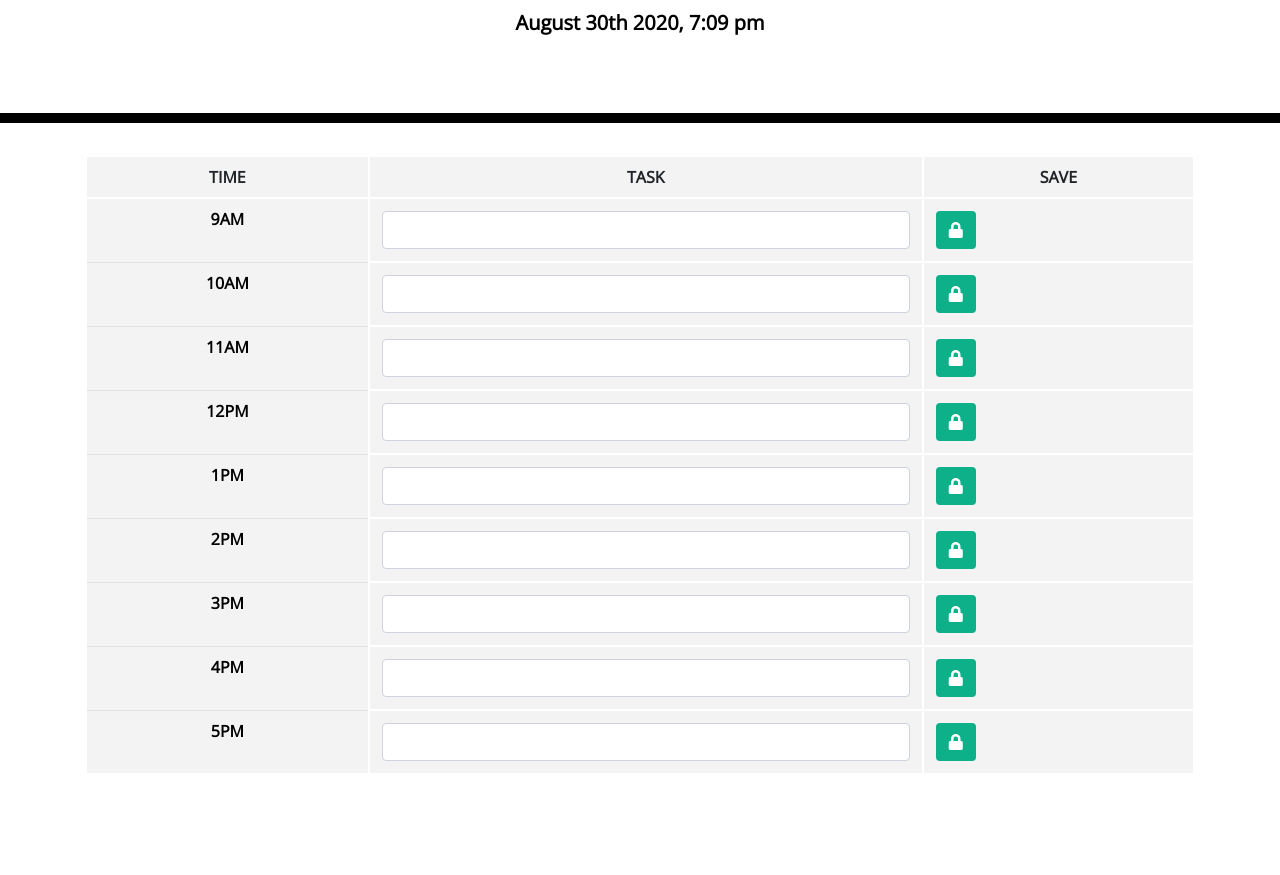
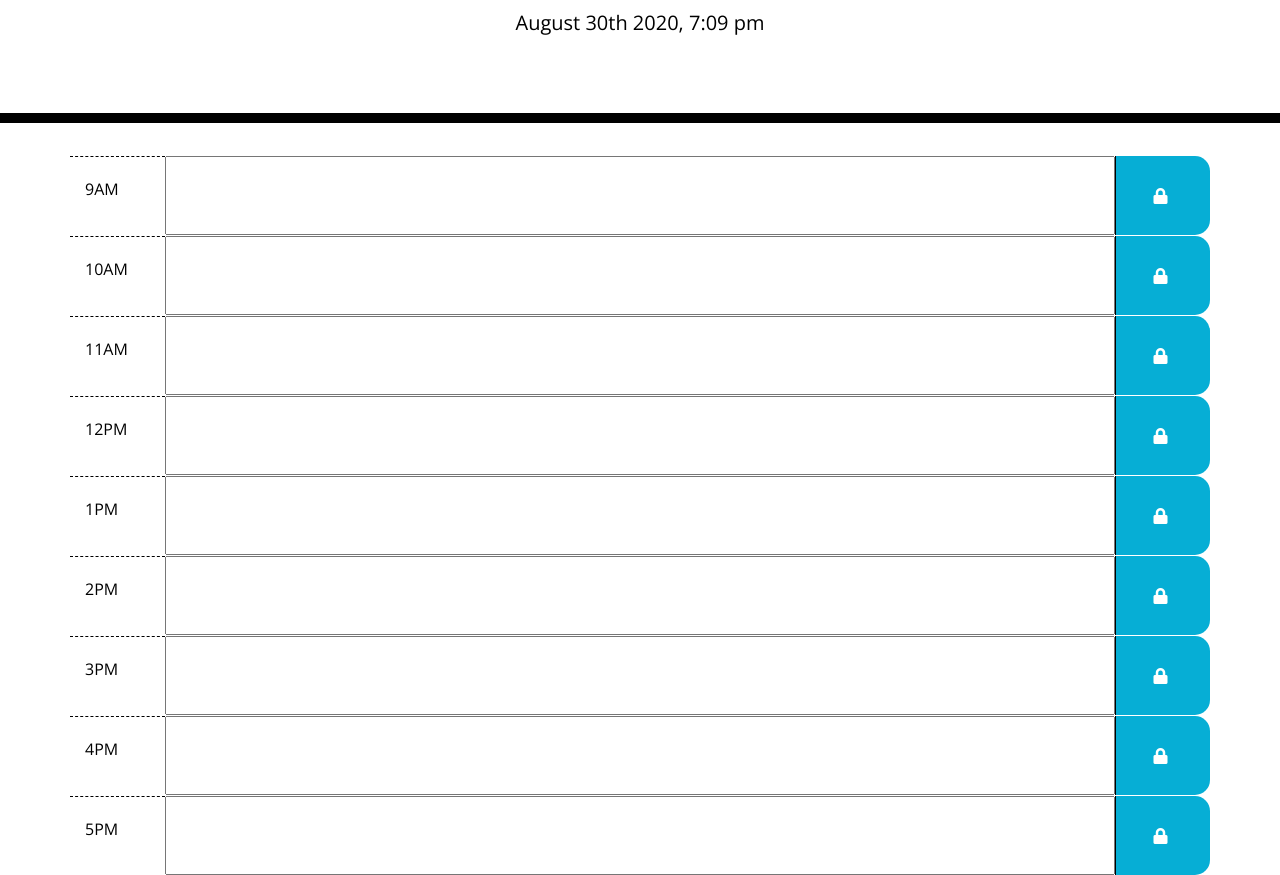
Before and after one commit to Joseph-D98/work-day-scheduler, a plain HTML site: page index.html in a window 1280 px wide. Shown: the part 181-1056 px from the top of the page. Before the commit the page ends 972 px from the top, so only its background shows below. Drawn offline with nearby package versions, Linux system fonts and the light colour scheme.

Commit message:
adjusted html and css to follow mock-up

```diff
--- a/assets/js/script.js
+++ b/assets/js/script.js
@@ -1,10 +1,33 @@
+var todoInput = document.querySelectorAll(".todo-text");
+var btn = document.querySelectorAll(".btn");
+
+//Load jQuery
 $(document).ready(function () {
 
-// Show Date and Time in Header
-$('#currentDay').append();
+    // Show Date and Time in Header
+    $('#currentDay').append();
 
-function addDate() {
-    $('#currentDay').html(moment().format('MMMM Do YYYY, h:mm a'));
-} setInterval(addDate, 1000);
+    function addDate() {
+        $('#currentDay').html(moment().format('MMMM Do YYYY, h:mm a'));
+    } setInterval(addDate, 1000);
 
 });
+
+
+// Change the color scheme for the given hours of the day
+
+var repeater;
+
+function showcurrenttime() {
+    //$('.crnttym').text(moment().format('MMMM Do YYYY, h:mm a'));
+    $('.todoInput').each(function (i, el) {
+        if ($(this).data('time') < moment().format('YYYYMMDDHHmm')) {
+            $(this).parent().addClass('.past');
+        };
+        if ($(this).data('time') > moment().format('YYYYMMDDHHmm') && $(this).data('time') < moment().add('h', 1).format('YYYYMMDDHHmm')) {
+            $(this).parent().addClass('.present');
+        };
+    });
+    repeater = setTimeout(showcurrenttime);
+}
+showcurrenttime();
--- a/assets/style/style.css
+++ b/assets/style/style.css
@@ -1,10 +1,11 @@
 body {
-  font-family: 'Open Sans', sans-serif;
+  font-family: 'Open Sans',
+  sans-serif;
   font-size: 16px;
   line-height: 1;
 }
 
-textarea{
+textarea {
   background: transparent;
   border: none;
   resize: none;
@@ -21,11 +22,11 @@ textarea{
   border-bottom: 10px solid black;
 }
 
-.description{
+.description {
   white-space: pre-wrap;
 }
 
-.time-block{
+.time-block {
   text-align: center;
   border-radius: 15px;
 }
@@ -33,7 +34,8 @@ textarea{
 .row {
   white-space: pre-wrap;
   height: 80px;
-  border-top: 1px solid white;;
+  border-top: 1px solid white;
+  ;
 }
 
 .hour {
@@ -70,47 +72,10 @@ textarea{
   transition: all .3s ease-in-out;
 }
 
-table {
-  background-color: #f3f3f3;
+.fas {
+  position: absolute;
+  height: 20px;
+  width: 20px;
+  top: 40%;
+  left: 40%;
 }
-
-th #time {
-  color: white;
-}
-
-.time {
-  color: #000;
-}
-
-head {
-  text-align: center;
-  font-family: 'Lucida Sans', 'Lucida Sans Regular', 'Lucida Grande', 'Lucida Sans Unicode', Geneva, Verdana, sans-serif;
-}
-
-th {
-  text-align: center;
-}
-
-table.table-bordered {
-  border: 2px solid white;
-  margin-top: 20px;
-}
-
-table.table-bordered>thead>tr>th {
-  border: 2px solid white;
-}
-
-table.table-bordered>tbody>tr>td {
-  border: 2px solid white;
-}
-
-.btn {
-  background-color: #0db089;
-  color: white;
-}
-
-#currentDay {
-  color: #000;
-  size: 30px;
-  font-weight: bold;
-}
--- a/index.html
+++ b/index.html
@@ -1,23 +1,14 @@
 <!DOCTYPE html>
 <html lang="en">
+
 <head>
   <meta charset="UTF-8" />
   <meta name="viewport" content="width=device-width, initial-scale=1.0" />
   <meta http-equiv="X-UA-Compatible" content="ie=edge" />
-    <link
-      rel="stylesheet"
-      href="https://stackpath.bootstrapcdn.com/bootstrap/4.3.1/css/bootstrap.min.css"
-    />
-    <link
-      rel="stylesheet"
-      href="https://use.fontawesome.com/releases/v5.8.1/css/all.css"
-      integrity="sha384-50oBUHEmvpQ+1lW4y57PTFmhCaXp0ML5d60M1M7uH2+nqUivzIebhndOJK28anvf"
-      crossorigin="anonymous"
-    />
-    <link
-      href="https://fonts.googleapis.com/css?family=Open+Sans&display=swap"
-      rel="stylesheet"
-    />
+  <link rel="stylesheet" href="https://stackpath.bootstrapcdn.com/bootstrap/4.3.1/css/bootstrap.min.css" />
+  <link rel="stylesheet" href="https://use.fontawesome.com/releases/v5.8.1/css/all.css"
+    integrity="sha384-50oBUHEmvpQ+1lW4y57PTFmhCaXp0ML5d60M1M7uH2+nqUivzIebhndOJK28anvf" crossorigin="anonymous" />
+  <link href="https://fonts.googleapis.com/css?family=Open+Sans&display=swap" rel="stylesheet" />
   <link rel="stylesheet" href="./assets/style/style.css" />
   <title>Work Day Scheduler</title>
 </head>
@@ -28,69 +19,65 @@
     <p class="lead">A simple calendar app for scheduling your work day</p>
     <p id="currentDay" class="lead"></p>
   </header>
+
   <div class="container">
-      <table class="table table-bordered">
-        <!--Header for columns-->
-        <thead>
-          <tr class="header">
-            <th scope="col" id="timeHeader">TIME</th>
-            <th scope="col" id="taskHeader" class="col-6">TASK</th>
-            <th scope="col" id="saveHeader">SAVE</th>
-          </tr>
-        </thead>
-        <!--Line for each time slot -->
-        <tbody>
-          <tr>
-            <th scope="row" class="time">9AM</th>
-            <td><input type="text" class="form-control"></td>
-            <td><button type="button" class="btn"><i class="fas fa-lock" aria-hidden="true"></i></button></td>
-          </tr>
-          <tr>
-            <th scope="row" class="time">10AM</th>
-            <td><input type="text" class="form-control"></td>
-            <td><button type="button" class="btn"><i class="fas fa-lock" aria-hidden="true"></i></button></td>
-          </tr>
-          <tr>
-            <th scope="row" class="time">11AM</th>
-            <td><input type="text" class="form-control"></td>
-            <td><button type="button" class="btn"><i class="fas fa-lock" aria-hidden="true"></i></button></td>
-          </tr>
-          <tr>
-            <th scope="row" class="time">12PM</th>
-            <td><input type="text" class="form-control"></td>
-            <td><button type="button" class="btn"><i class="fas fa-lock" aria-hidden="true"></i></button></td>
-          </tr>
-          <tr>
-            <th scope="row" class="time">1PM</th>
-            <td><input type="text" class="form-control"></td>
-            <td><button type="button" class="btn"><i class="fas fa-lock" aria-hidden="true"></i></button></td>
-          </tr>
-          <tr>
-            <th scope="row" class="time">2PM</th>
-            <td><input type="text" class="form-control"></td>
-            <td><button type="button" class="btn"><i class="fas fa-lock" aria-hidden="true"></i></button></td>
-          </tr>
-          <tr>
-            <th scope="row" class="time">3PM</th>
-            <td><input type="text" class="form-control"></td>
-            <td><button type="button" class="btn"><i class="fas fa-lock" aria-hidden="true"></i></button></td>
-          </tr>
-          <tr>
-            <th scope="row" class="time">4PM</th>
-            <td><input type="text" class="form-control"></td>
-            <td><button type="button" class="btn"><i class="fas fa-lock" aria-hidden="true"></i></button></td>
-          </tr>
-          <tr>
-            <th scope="row" class="time">5PM</th>
-            <td><input type="text" class="form-control"></td>
-            <td><button type="button" class="btn"><i class="fas fa-lock" aria-hidden="true"></i></button></td>
-          </tr>
-        </tbody>
-      </table>
+    <!-- Timeblocks go here -->
+    <div class="row">
+      <div class="col-md-1 col-sm-2 hour pt-4">9AM</div>
+      <input id="9am" class="user-event-input col-md-10 col-sm-8 event-input-block">
+      <div class="col-md-1 col-sm-2 saveBtn"><i class="fas fa-lock" aria-hidden="true"></i></div>
     </div>
 
+    <div class="row">
+      <div class="col-md-1 col-sm-2 hour pt-4">10AM</div>
+      <input id="10am" class="user-event-input col-md-10 col-sm-8 event-input-block">
+      <div class="col-md-1 col-sm-2 saveBtn"><i class="fas fa-lock" aria-hidden="true"></i></div>
+    </div>
+    <div class="row">
+      <div class="col-md-1 col-sm-2 hour pt-4">11AM</div>
+      <input id="11am" class="user-event-input col-md-10 col-sm-8 event-input-block">
+      <div class="col-md-1 col-sm-2 saveBtn"><i class="fas fa-lock" aria-hidden="true"></i></div>
+    </div>
+    <div class="row">
+      <div class="col-md-1 col-sm-2 hour pt-4">12PM</div>
+      <input id="12pm" class="user-event-input col-md-10 col-sm-8 event-input-block">
+      <div class="col-md-1 col-sm-2 saveBtn"><i class="fas fa-lock" aria-hidden="true"></i></div>
+    </div>
+    <div class="row">
+      <div class="col-md-1 col-sm-2 hour pt-4">1PM</div>
+      <input id="1pm" class="user-event-input col-md-10 col-sm-8 event-input-block">
+      <div class="col-md-1 col-sm-2 saveBtn"><i class="fas fa-lock" aria-hidden="true"></i></div>
+    </div>
+    <div class="row">
+      <div class="col-md-1 col-sm-2 hour pt-4">2PM</div>
+      <input id="2pm" class="user-event-input col-md-10 col-sm-8 event-input-block">
+      <div class="col-md-1 col-sm-2 saveBtn"><i class="fas fa-lock" aria-hidden="true"></i></div>
+    </div>
+    <div class="row">
+      <div class="col-md-1 col-sm-2 hour pt-4">3PM</div>
+      <input id="3pm" class="user-event-input col-md-10 col-sm-8 event-input-block">
+    <div class="col-md-1 col-sm-2 saveBtn"><i class="fas fa-lock" aria-hidden="true"></i></div>
+</div>
+
+ <div class="row">
+   <div class="col-md-1 col-sm-2 hour pt-4">4PM</div>
+   <input id="4pm" class="user-event-input col-md-10 col-sm-8 event-input-block">
+   <div class="col-md-1 col-sm-2 saveBtn"><i class="fas fa-lock" aria-hidden="true"></i></div>
+ </div>
+
+ <div class="row">
+   <div class="col-md-1 col-sm-2 hour pt-4">5PM</div>
+   <input id="5pm" class="user-event-input col-md-10 col-sm-8 event-input-block">
+   <div class="col-md-1 col-sm-2 saveBtn"><i class="fas fa-lock" aria-hidden="true"></i></div>
+ </div>
+
+ </div>
+ </body>
+
+ <!--link to JavaScript and jQuery & Moment -->
  <script src="https://code.jquery.com/jquery-3.4.1.min.js"></script>
  <script src="https://cdnjs.cloudflare.com/ajax/libs/moment.js/2.24.0/moment.min.js"></script>
  <script src="./assets/js/script.js"></script>
  </body>
+
  </html>
```
Lines whose indentation alone changed are shown as unchanged.
